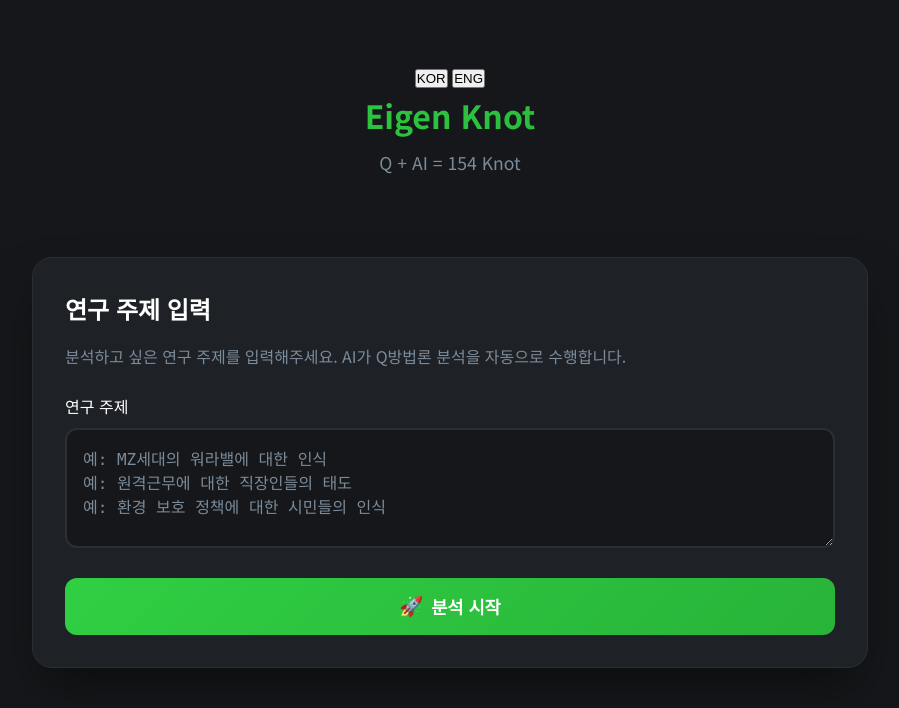
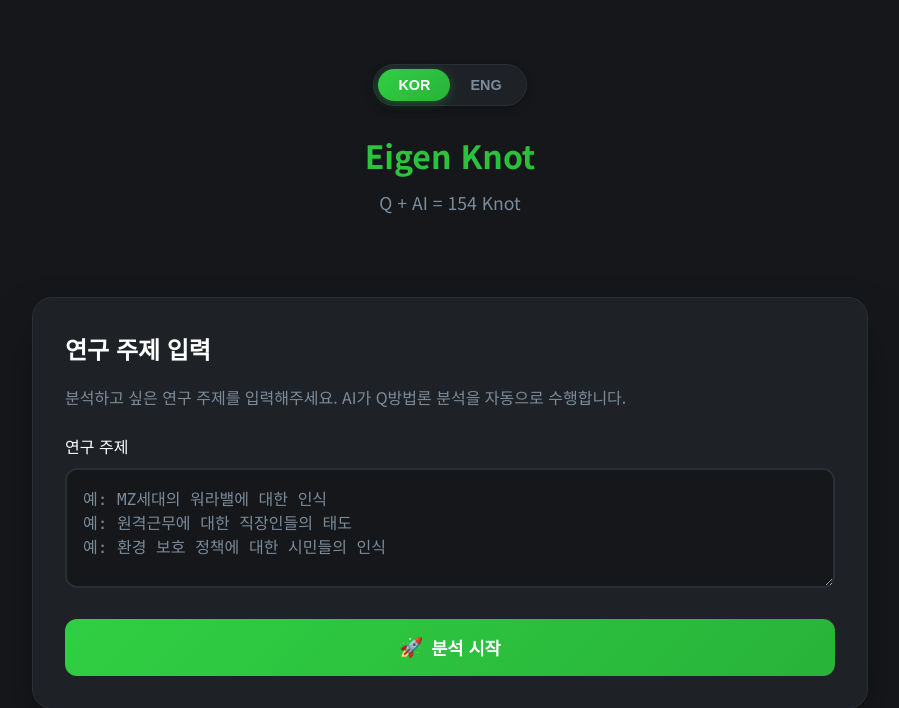
Before and after one commit to jensenjunseon-arch/Qmethod, a Flask app: page / in a window 1280 px wide. Shown: the top 708 px of the page, without its empty margins (190-1089 px from the left). Run offline with Flask 3, Linux system fonts and the light colour scheme.

Commit message:
style: improve language toggle button UI/UX

```diff
--- a/static/style.css
+++ b/static/style.css
@@ -50,6 +50,40 @@ body {
     text-align: center;
     margin-bottom: 3rem;
     padding: 2rem 0;
+    position: relative;
+}
+
+/* Language Toggle */
+.lang-toggle-container {
+    display: inline-flex;
+    background: var(--bg-card);
+    border-radius: 30px;
+    padding: 4px;
+    margin-bottom: 1.5rem;
+    border: 1px solid var(--border);
+    box-shadow: 0 4px 10px rgba(0, 0, 0, 0.2);
+}
+
+.lang-btn {
+    background: transparent;
+    border: none;
+    color: var(--text-secondary);
+    padding: 8px 20px;
+    border-radius: 20px;
+    font-size: 0.9rem;
+    font-weight: 700;
+    cursor: pointer;
+    transition: all 0.3s ease;
+}
+
+.lang-btn:hover {
+    color: var(--text-primary);
+}
+
+.lang-btn.active {
+    background: var(--gradient-1);
+    color: white;
+    box-shadow: 0 2px 10px rgba(48, 207, 67, 0.3);
 }
 
 .logo {
```
